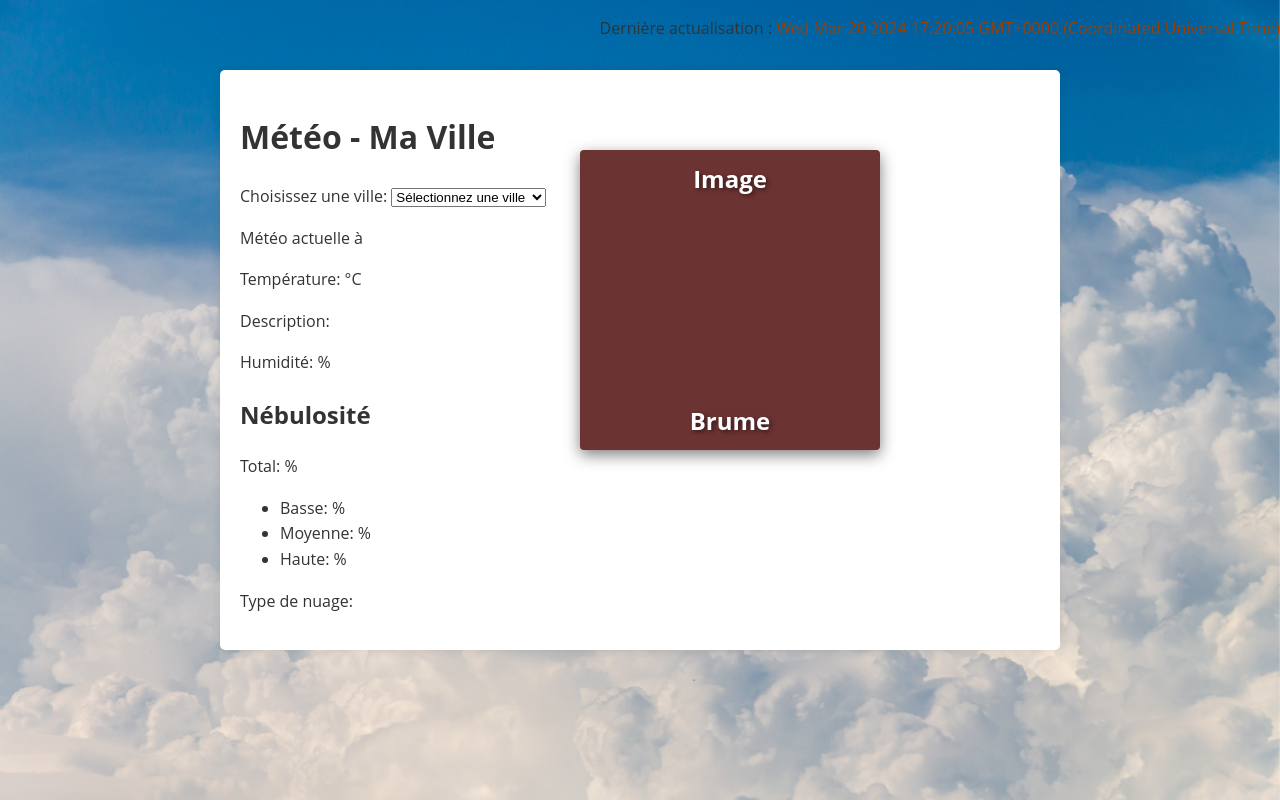
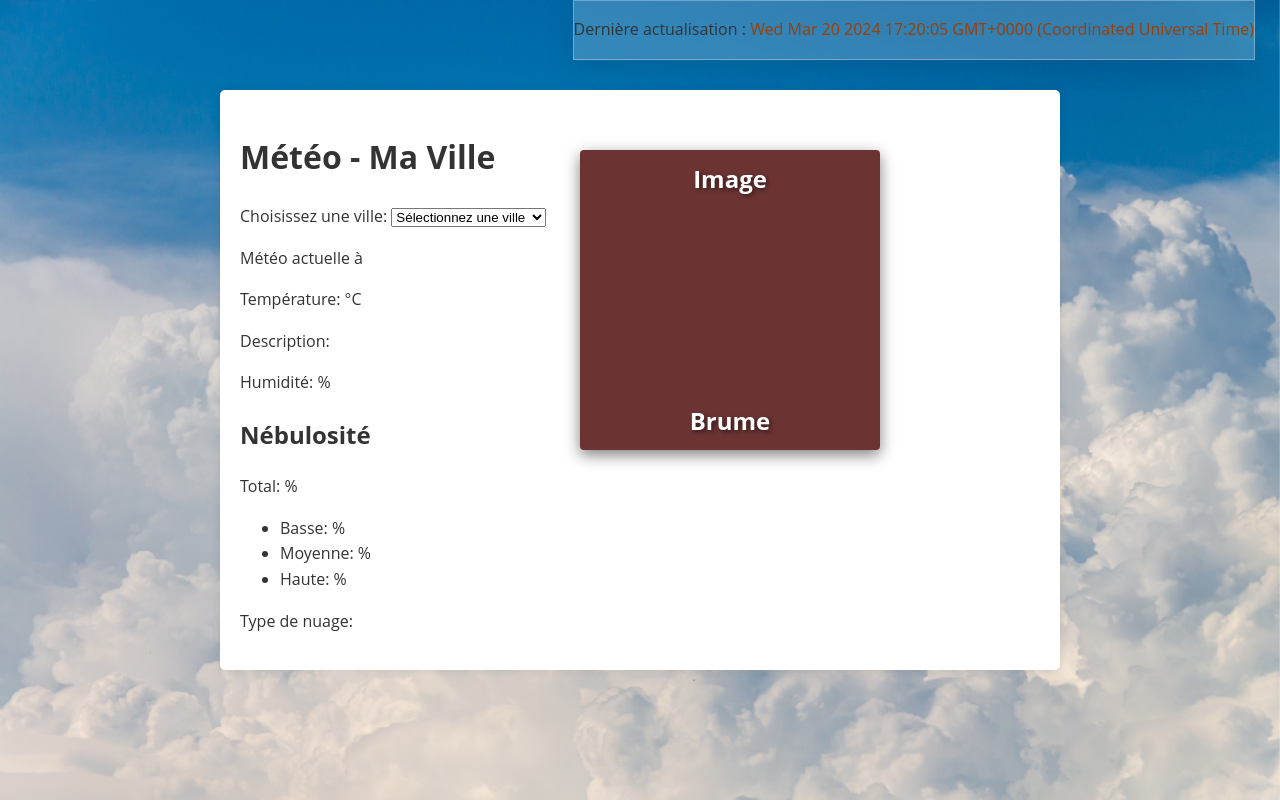
Before and after one commit to sarterni/weather_app_NDS, a PHP site: page / in a window 1280 px wide. Run offline with PHP 8.4, Linux system fonts and the light colour scheme.

Commit message:
glassmorphissm effect

```diff
--- a/style.css
+++ b/style.css
@@ -27,7 +27,7 @@
     background-color: #fff;
     box-shadow: 0 0 10px rgba(0, 0, 0, 0.1);
     border-radius: 5px;
-    margin-top: 70px;
+    margin-top: 90px;
     margin-bottom: 20px;
     max-width: 800px;
 }
@@ -76,7 +76,13 @@
 div.current-time {
     position: absolute;
     top: 0;
-    right: 0;
+    right: 25px;
+    /* From https://css.glass */
+    background: rgba(255, 255, 255, 0.2);
+    box-shadow: 0 4px 30px rgba(0, 0, 0, 0.1);
+    backdrop-filter: blur(5px);
+    -webkit-backdrop-filter: blur(5px);
+    border: 1px solid rgba(255, 255, 255, 0.3);
 }
 
 span#current-d {
```
